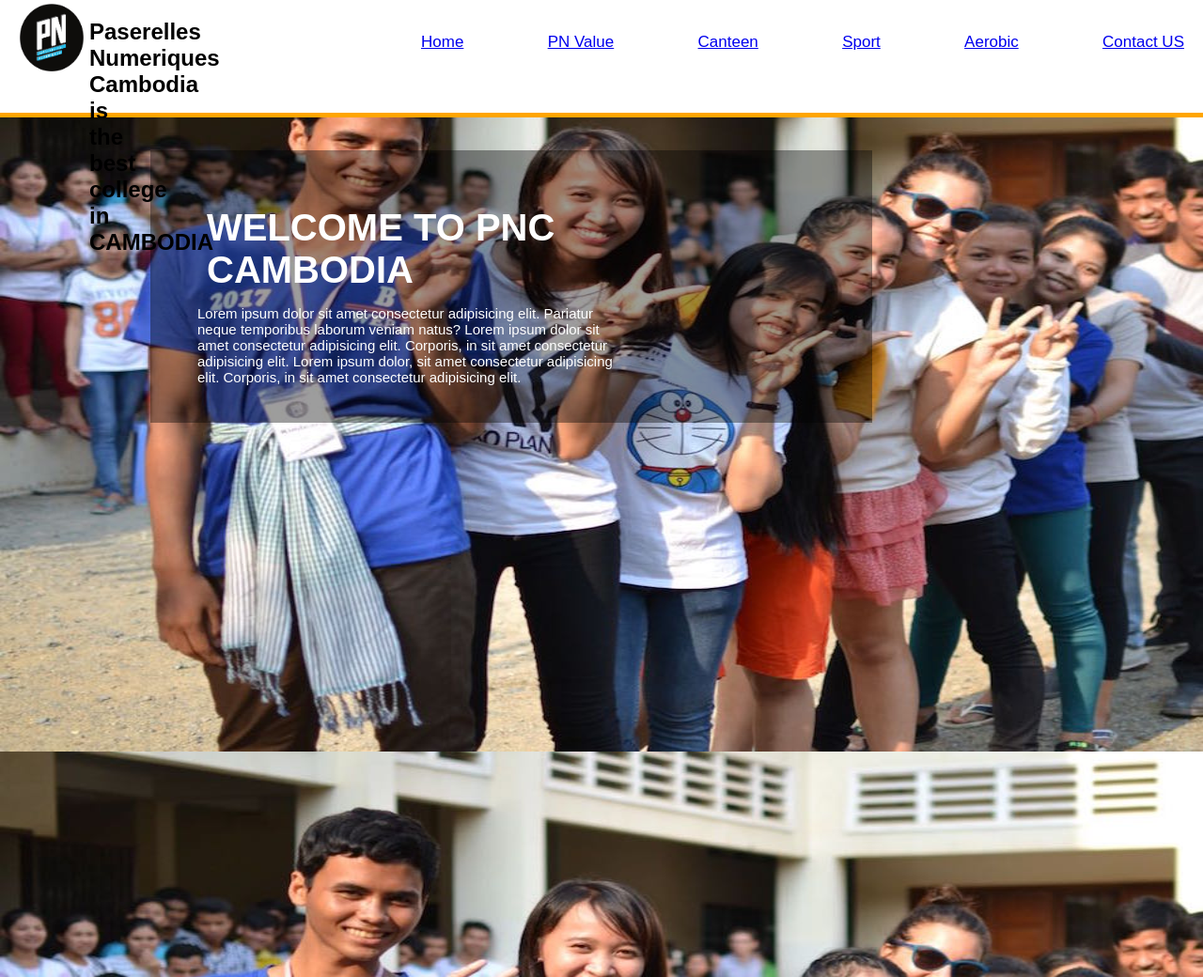
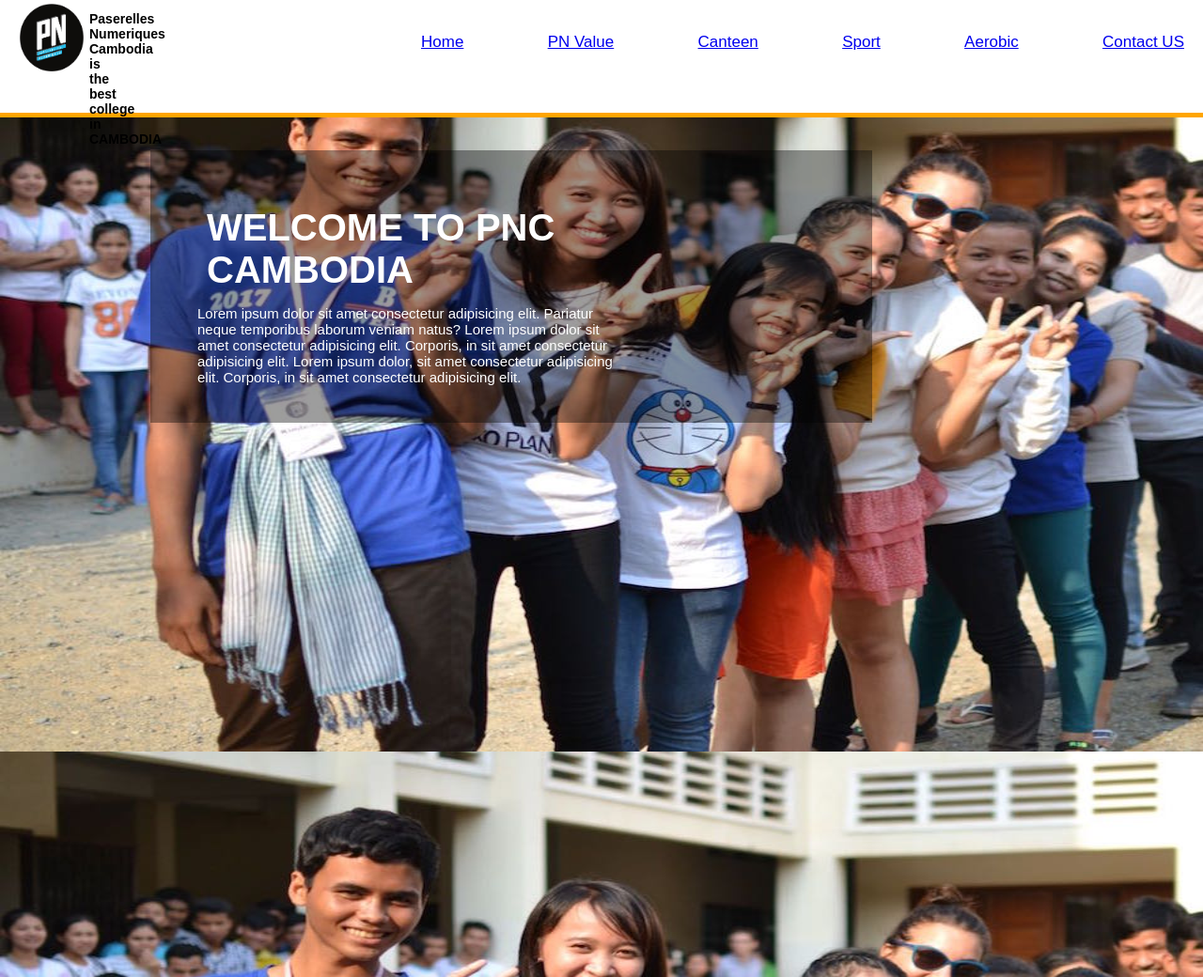
Before and after one commit to naydany/music-band-a3, a plain HTML site: page index.html in a window 1280 px wide. Shown: the top 1040 px of the page at 94% size. Drawn offline with Linux system fonts and the light colour scheme.

Commit message:
#1 update size h2 css

```diff
--- a/css/style.css
+++ b/css/style.css
@@ -36,7 +36,8 @@
 }
 
 .main-name>h2 {
-    width: 20px;
+    width: 30px;
+    font-size: 14px;
 }
 
 .nav-left>img {
```
